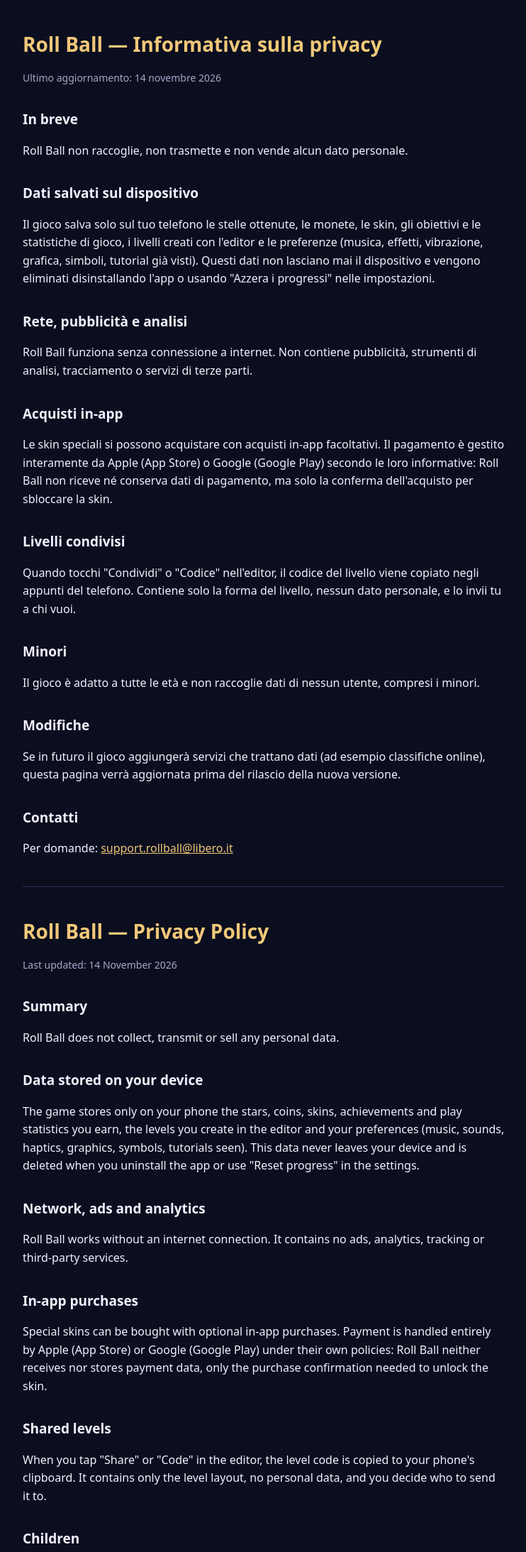
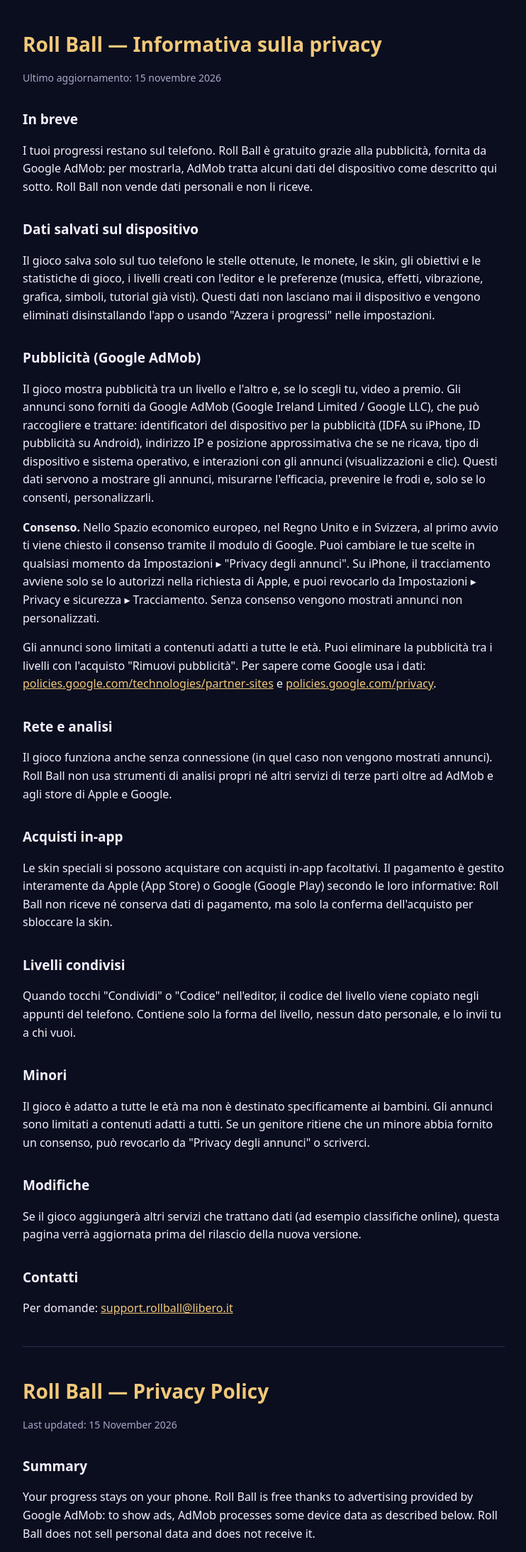
Before and after one commit to feezya/rollball, a plain HTML site: page privacy.html in a window 1280 px wide. Shown: the top 2187 px of the page at 71% size, without its empty margins (268-1010 px from the left). Drawn offline with Linux system fonts and the light colour scheme.

Commit message:
Privacy policy: Google AdMob advertising and consent
Co-Authored-By: Claude Opus 5.5 <noreply@anthropic.com>

```diff
--- a/privacy.html
+++ b/privacy.html
@@ -19,16 +19,21 @@
 <body>
 <main>
   <h1>Roll Ball — Informativa sulla privacy</h1>
-  <p class="dim">Ultimo aggiornamento: 14 novembre 2026</p>
+  <p class="dim">Ultimo aggiornamento: 15 novembre 2026</p>
 
   <h2>In breve</h2>
-  <p>Roll Ball non raccoglie, non trasmette e non vende alcun dato personale.</p>
+  <p>I tuoi progressi restano sul telefono. Roll Ball è gratuito grazie alla pubblicità, fornita da Google AdMob: per mostrarla, AdMob tratta alcuni dati del dispositivo come descritto qui sotto. Roll Ball non vende dati personali e non li riceve.</p>
 
   <h2>Dati salvati sul dispositivo</h2>
   <p>Il gioco salva solo sul tuo telefono le stelle ottenute, le monete, le skin, gli obiettivi e le statistiche di gioco, i livelli creati con l'editor e le preferenze (musica, effetti, vibrazione, grafica, simboli, tutorial già visti). Questi dati non lasciano mai il dispositivo e vengono eliminati disinstallando l'app o usando "Azzera i progressi" nelle impostazioni.</p>
 
-  <h2>Rete, pubblicità e analisi</h2>
-  <p>Roll Ball funziona senza connessione a internet. Non contiene pubblicità, strumenti di analisi, tracciamento o servizi di terze parti.</p>
+  <h2>Pubblicità (Google AdMob)</h2>
+  <p>Il gioco mostra pubblicità tra un livello e l'altro e, se lo scegli tu, video a premio. Gli annunci sono forniti da Google AdMob (Google Ireland Limited / Google LLC), che può raccogliere e trattare: identificatori del dispositivo per la pubblicità (IDFA su iPhone, ID pubblicità su Android), indirizzo IP e posizione approssimativa che se ne ricava, tipo di dispositivo e sistema operativo, e interazioni con gli annunci (visualizzazioni e clic). Questi dati servono a mostrare gli annunci, misurarne l'efficacia, prevenire le frodi e, solo se lo consenti, personalizzarli.</p>
+  <p><b>Consenso.</b> Nello Spazio economico europeo, nel Regno Unito e in Svizzera, al primo avvio ti viene chiesto il consenso tramite il modulo di Google. Puoi cambiare le tue scelte in qualsiasi momento da Impostazioni ▸ "Privacy degli annunci". Su iPhone, il tracciamento avviene solo se lo autorizzi nella richiesta di Apple, e puoi revocarlo da Impostazioni ▸ Privacy e sicurezza ▸ Tracciamento. Senza consenso vengono mostrati annunci non personalizzati.</p>
+  <p>Gli annunci sono limitati a contenuti adatti a tutte le età. Puoi eliminare la pubblicità tra i livelli con l'acquisto "Rimuovi pubblicità". Per sapere come Google usa i dati: <a href="https://policies.google.com/technologies/partner-sites">policies.google.com/technologies/partner-sites</a> e <a href="https://policies.google.com/privacy">policies.google.com/privacy</a>.</p>
+
+  <h2>Rete e analisi</h2>
+  <p>Il gioco funziona anche senza connessione (in quel caso non vengono mostrati annunci). Roll Ball non usa strumenti di analisi propri né altri servizi di terze parti oltre ad AdMob e agli store di Apple e Google.</p>
 
   <h2>Acquisti in-app</h2>
   <p>Le skin speciali si possono acquistare con acquisti in-app facoltativi. Il pagamento è gestito interamente da Apple (App Store) o Google (Google Play) secondo le loro informative: Roll Ball non riceve né conserva dati di pagamento, ma solo la conferma dell'acquisto per sbloccare la skin.</p>
@@ -37,10 +42,10 @@
   <p>Quando tocchi "Condividi" o "Codice" nell'editor, il codice del livello viene copiato negli appunti del telefono. Contiene solo la forma del livello, nessun dato personale, e lo invii tu a chi vuoi.</p>
 
   <h2>Minori</h2>
-  <p>Il gioco è adatto a tutte le età e non raccoglie dati di nessun utente, compresi i minori.</p>
+  <p>Il gioco è adatto a tutte le età ma non è destinato specificamente ai bambini. Gli annunci sono limitati a contenuti adatti a tutti. Se un genitore ritiene che un minore abbia fornito un consenso, può revocarlo da "Privacy degli annunci" o scriverci.</p>
 
   <h2>Modifiche</h2>
-  <p>Se in futuro il gioco aggiungerà servizi che trattano dati (ad esempio classifiche online), questa pagina verrà aggiornata prima del rilascio della nuova versione.</p>
+  <p>Se il gioco aggiungerà altri servizi che trattano dati (ad esempio classifiche online), questa pagina verrà aggiornata prima del rilascio della nuova versione.</p>
 
   <h2>Contatti</h2>
   <p>Per domande: <a href="mailto:support.rollball@libero.it">support.rollball@libero.it</a></p>
@@ -48,16 +53,21 @@
   <hr>
 
   <h1>Roll Ball — Privacy Policy</h1>
-  <p class="dim">Last updated: 14 November 2026</p>
+  <p class="dim">Last updated: 15 November 2026</p>
 
   <h2>Summary</h2>
-  <p>Roll Ball does not collect, transmit or sell any personal data.</p>
+  <p>Your progress stays on your phone. Roll Ball is free thanks to advertising provided by Google AdMob: to show ads, AdMob processes some device data as described below. Roll Ball does not sell personal data and does not receive it.</p>
 
   <h2>Data stored on your device</h2>
   <p>The game stores only on your phone the stars, coins, skins, achievements and play statistics you earn, the levels you create in the editor and your preferences (music, sounds, haptics, graphics, symbols, tutorials seen). This data never leaves your device and is deleted when you uninstall the app or use "Reset progress" in the settings.</p>
 
-  <h2>Network, ads and analytics</h2>
-  <p>Roll Ball works without an internet connection. It contains no ads, analytics, tracking or third-party services.</p>
+  <h2>Advertising (Google AdMob)</h2>
+  <p>The game shows ads between levels and, if you choose to, reward videos. Ads are provided by Google AdMob (Google Ireland Limited / Google LLC), which may collect and process: advertising identifiers (IDFA on iPhone, Advertising ID on Android), IP address and the approximate location derived from it, device type and operating system, and ad interactions (views and clicks). This data is used to serve ads, measure them, prevent fraud and, only with your consent, personalise them.</p>
+  <p><b>Consent.</b> In the European Economic Area, the UK and Switzerland you are asked for consent through Google's form on first launch. You can change your choices at any time in Settings ▸ "Ad privacy". On iPhone, tracking only happens if you allow it in Apple's prompt, and you can revoke it in Settings ▸ Privacy &amp; Security ▸ Tracking. Without consent, non-personalised ads are shown.</p>
+  <p>Ads are limited to content suitable for all ages. You can remove ads between levels with the "Remove ads" purchase. How Google uses data: <a href="https://policies.google.com/technologies/partner-sites">policies.google.com/technologies/partner-sites</a> and <a href="https://policies.google.com/privacy">policies.google.com/privacy</a>.</p>
+
+  <h2>Network and analytics</h2>
+  <p>The game also works offline (no ads are shown then). Roll Ball uses no analytics of its own and no third-party services other than AdMob and the Apple and Google stores.</p>
 
   <h2>In-app purchases</h2>
   <p>Special skins can be bought with optional in-app purchases. Payment is handled entirely by Apple (App Store) or Google (Google Play) under their own policies: Roll Ball neither receives nor stores payment data, only the purchase confirmation needed to unlock the skin.</p>
@@ -66,10 +76,10 @@
   <p>When you tap "Share" or "Code" in the editor, the level code is copied to your phone's clipboard. It contains only the level layout, no personal data, and you decide who to send it to.</p>
 
   <h2>Children</h2>
-  <p>The game is suitable for all ages and collects no data from any user, including children.</p>
+  <p>The game is suitable for all ages but is not specifically directed at children. Ads are limited to content suitable for everyone. If a parent believes a minor has given consent, they can withdraw it in "Ad privacy" or contact us.</p>
 
   <h2>Changes</h2>
-  <p>If the game adds services that process data in the future (for example online leaderboards), this page will be updated before that version is released.</p>
+  <p>If the game adds other services that process data (for example online leaderboards), this page will be updated before that version is released.</p>
 
   <h2>Contact</h2>
   <p>Questions: <a href="mailto:support.rollball@libero.it">support.rollball@libero.it</a></p>
```
